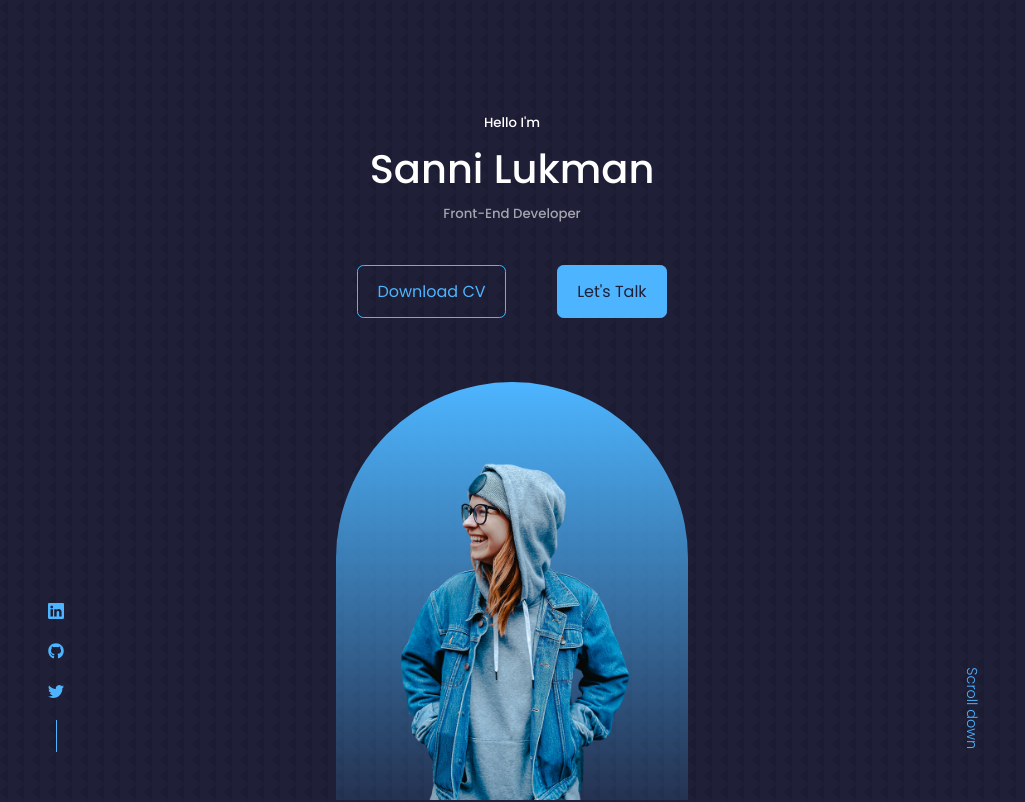
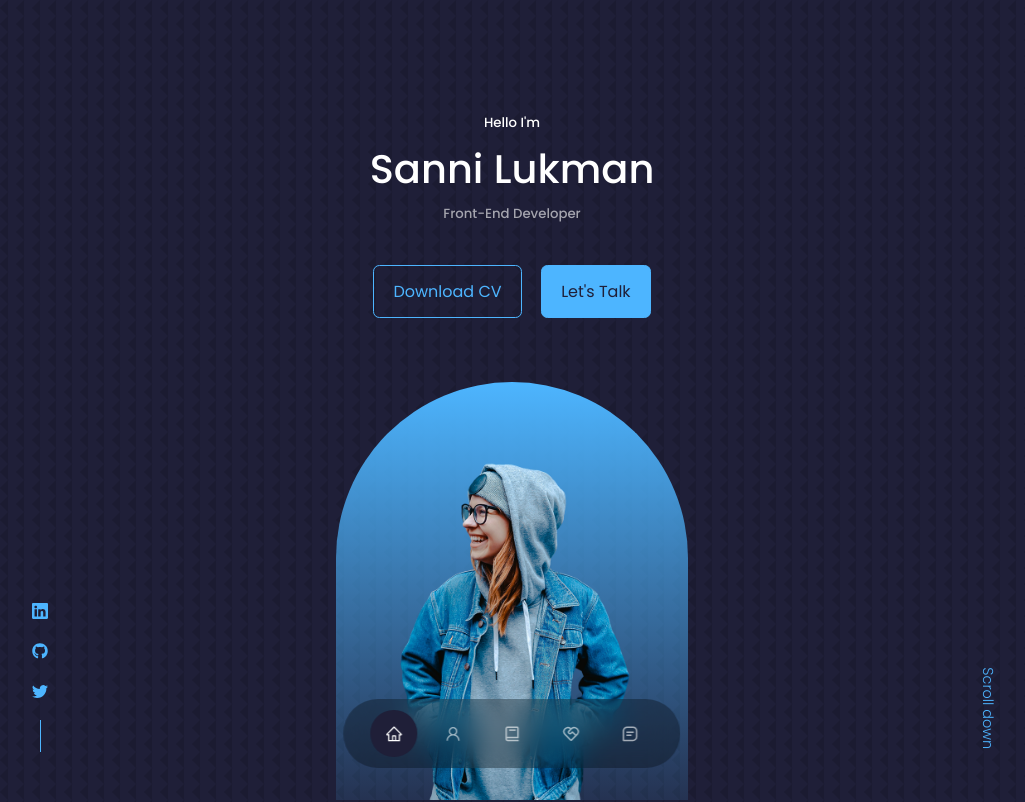
Before and after one commit to Lukmon492/Portfolio-project, a React (Vite) app in the folder New-portfolio/: page / in a window 1280 px wide. Shown: the top 802 px of the page, without its empty margins (128-1153 px from the left). Built offline with nearby package versions, Linux system fonts and the light colour scheme.

Commit message:
react hook added

```diff
--- a/New-portfolio/src/components/nav/Nav.jsx
+++ b/New-portfolio/src/components/nav/Nav.jsx
@@ -2,26 +2,48 @@
 import { AiOutlineHome, AiOutlineUser } from "react-icons/ai";
 import { BiBook, BiMessageSquareDetail } from "react-icons/bi";
 import { RiServiceLine } from "react-icons/ri";
+import { useState } from "react";
 
 const Nav = () => {
+  const [activeNav, setActiveNav] = useState("#");
   return (
-    <div>
-      <a href="#">
+    <nav>
+      <a
+        href="#"
+        onClick={() => setActiveNav("#")}
+        className={activeNav === "#" ? "active" : " "}
+      >
         <AiOutlineHome />
       </a>
-      <a href="#about">
+      <a
+        href="#about"
+        onClick={() => setActiveNav("#about")}
+        className={activeNav === "#about" ? "active" : " "}
+      >
         <AiOutlineUser />
       </a>
-      <a href="#experience">
+      <a
+        href="#experience"
+        onClick={() => setActiveNav("#experience")}
+        className={activeNav === "#experience" ? "active" : " "}
+      >
         <BiBook />
       </a>
-      <a href="#services">
+      <a
+        href="#services"
+        onClick={() => setActiveNav("#services")}
+        className={activeNav === "#services" ? "active" : " "}
+      >
         <RiServiceLine />
       </a>
-      <a href="#contact">
+      <a
+        href="#contact"
+        onClick={() => setActiveNav("#contact")}
+        className={activeNav === "#contact" ? "active" : " "}
+      >
         <BiMessageSquareDetail />
       </a>
-    </div>
+    </nav>
   );
 };
 
--- a/New-portfolio/src/components/nav/nav.css
+++ b/New-portfolio/src/components/nav/nav.css
@@ -1,3 +1,30 @@
-a {
-  margin: 0 1rem;
+nav {
+  background: rgba(0, 0, 0, 0.3);
+  width: max-content;
+  display: block;
+  padding: 0.7rem 1.7rem;
+  z-index: 2;
+  position: fixed;
+  left: 50%;
+  transform: translateX(-50%);
+  bottom: 2rem;
+  display: flex;
+  gap: 0.8rem;
+  border-radius: 3rem;
+  backdrop-filter: blur(15px);
 }
+nav a {
+  display: flex;
+  padding: 0.9rem;
+  font-size: 1.1rem;
+  border-radius: 50%;
+  background: transparent;
+  color: var(--color-light);
+}
+nav a:hover {
+  background: rgba(0, 0, 0, 0.4);
+}
+nav a.active {
+  background: var(--color-bg);
+  color: var(--color-white);
+}
```
